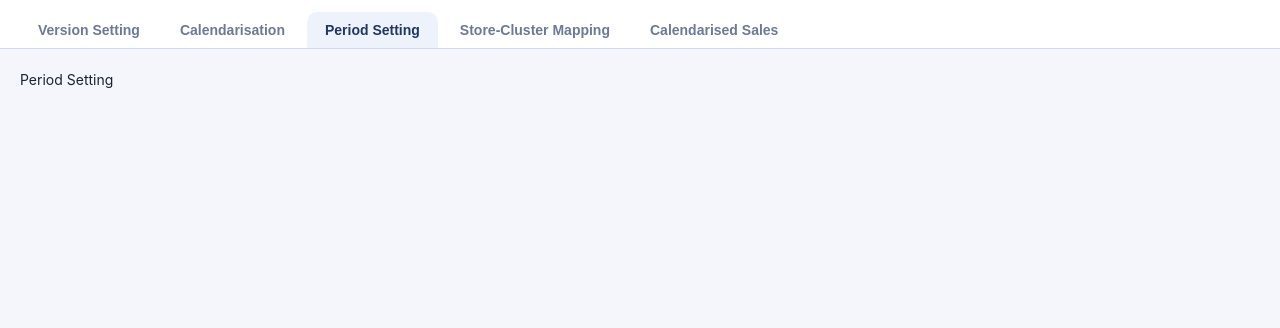
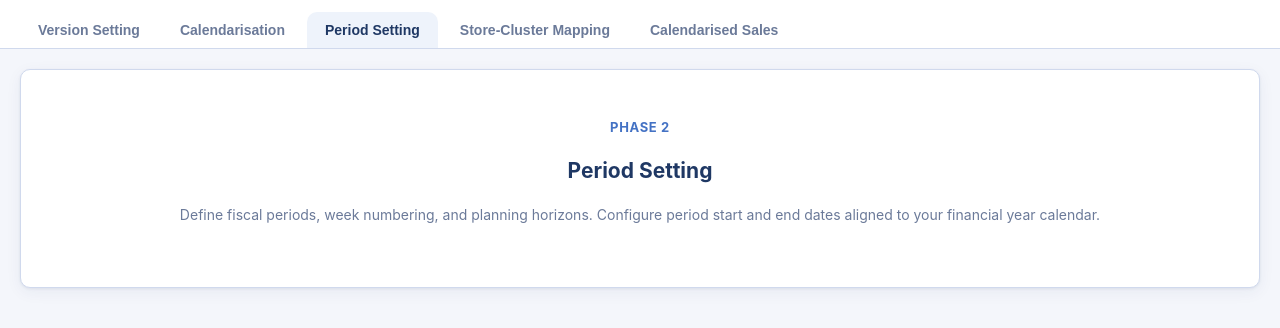
Before and after one commit to rohitsharma-sketch/AIO-Planning-APP, a React (Vite) app in the folder Calendar Engine/frontend/: page / in a window 1280 px wide. Both pictures are taken after a click on the button "Period Setting". Shown: the top 328 px of the page. Built offline with nearby package versions, Linux system fonts and the light colour scheme; no server answers.

Commit message:
Implement Period Setting placeholder tab (now reachable)

```diff
--- a/Calendar Engine/frontend/src/components/PeriodSettingTab.jsx
+++ b/Calendar Engine/frontend/src/components/PeriodSettingTab.jsx
@@ -1 +1,16 @@
-export default function PeriodSettingTab() { return <div className="module-panel">Period Setting</div> }
+export default function PeriodSettingTab() {
+  return (
+    <div className="module-panel">
+      <div className="card" style={{ textAlign: 'center', padding: '48px 24px' }}>
+        <div style={{ fontSize: '13px', fontWeight: 700, color: 'var(--navy3)', textTransform: 'uppercase', letterSpacing: '0.05em' }}>
+          Phase 2
+        </div>
+        <h2 style={{ color: 'var(--navy)' }}>Period Setting</h2>
+        <p style={{ color: 'var(--muted)' }}>
+          Define fiscal periods, week numbering, and planning horizons. Configure period
+          start and end dates aligned to your financial year calendar.
+        </p>
+      </div>
+    </div>
+  )
+}
```
